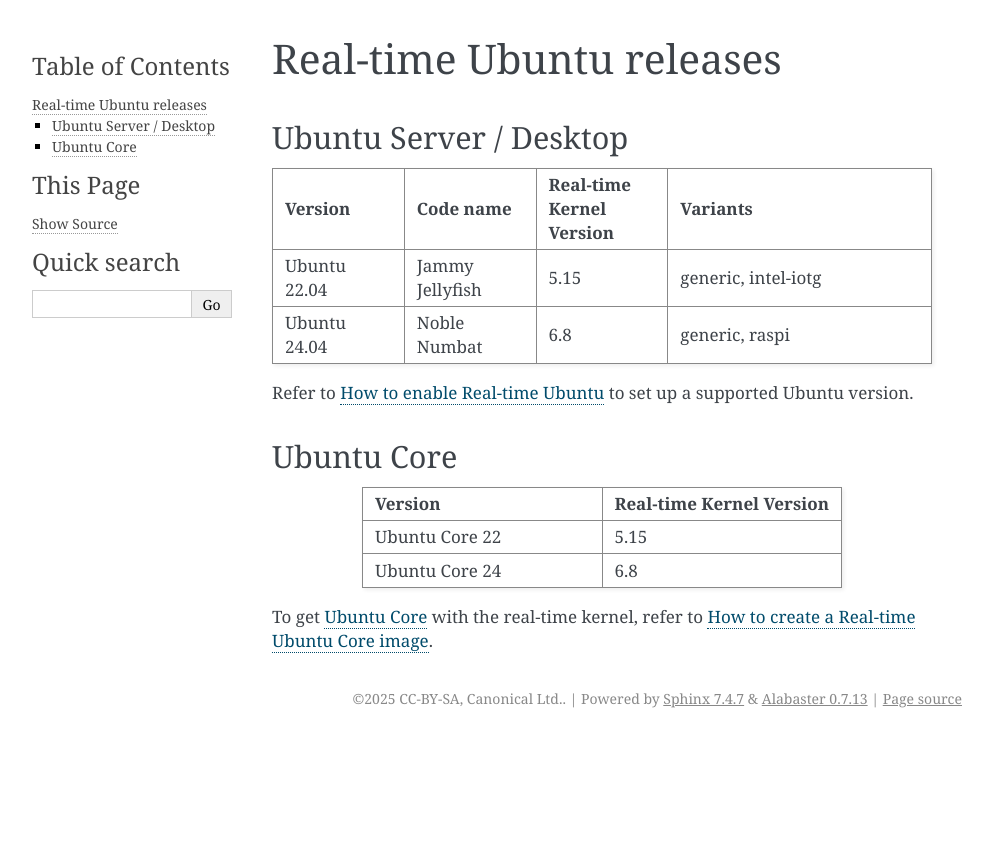
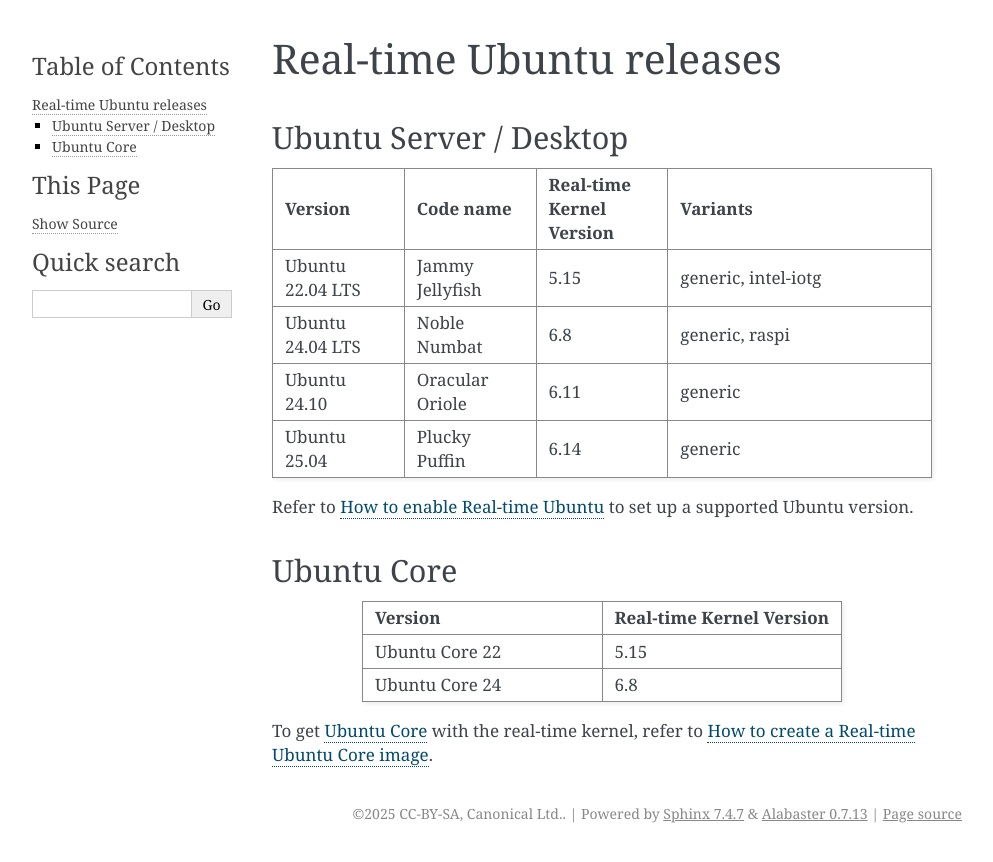
Before and after one commit to canonical/real-time-ubuntu-docs, a Sphinx documentation site: the page built from docs/reference/releases.rst, in a window 1280 px wide. Shown: the top 862 px of the page, without its empty margins (148-1141 px from the left). Built offline with Sphinx 7.4.7, drawn with Linux system fonts in a browser that asks for light colours.

Commit message:
Add details about real-time on interim releases of Ubuntu (#62)
Signed-off-by: Kevin Becker <kevin.becker@canonical.com>

```diff
--- a/docs/how-to/enable-real-time-ubuntu.rst
+++ b/docs/how-to/enable-real-time-ubuntu.rst
@@ -3,6 +3,9 @@
 
 .. include:: /reuse/install-rtu.txt
 
+Ubuntu Core
+-----------
+
 For getting the real-time kernel on `Ubuntu Core`_, see :doc:`../how-to/uc-image-creation`.
 
 
--- a/docs/reference/releases.rst
+++ b/docs/reference/releases.rst
@@ -12,14 +12,22 @@
      - Code name
      - Real-time Kernel Version
      - Variants
-   * - Ubuntu 22.04
+   * - Ubuntu 22.04 LTS
      - Jammy Jellyfish
      - 5.15
      - generic, intel-iotg
-   * - Ubuntu 24.04
+   * - Ubuntu 24.04 LTS
      - Noble Numbat
      - 6.8
      - generic, raspi
+   * - Ubuntu 24.10
+     - Oracular Oriole
+     - 6.11
+     - generic
+   * - Ubuntu 25.04
+     - Plucky Puffin
+     - 6.14
+     - generic
 
 Refer to :doc:`../how-to/enable-real-time-ubuntu` to set up a supported Ubuntu version.
 
```
Also changed, not shown: docs/reuse/install-rtu.txt (+14 -0 lines).
